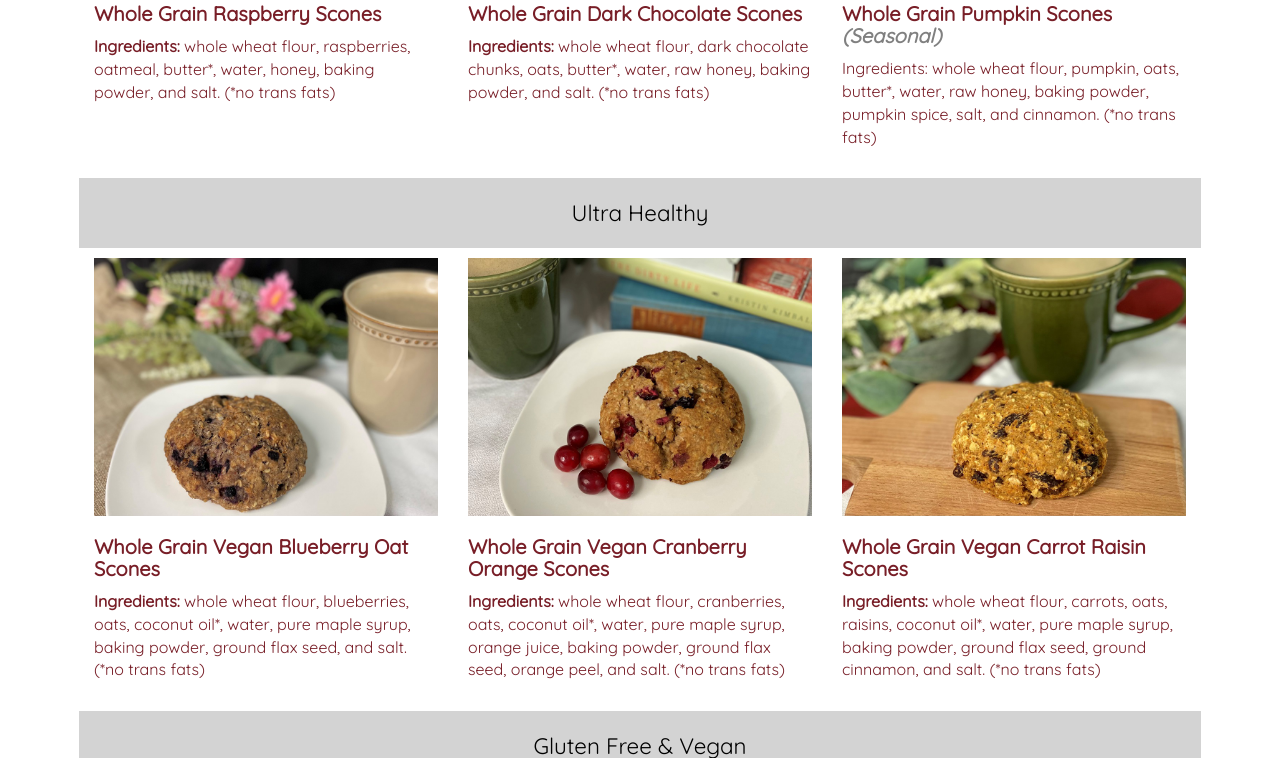
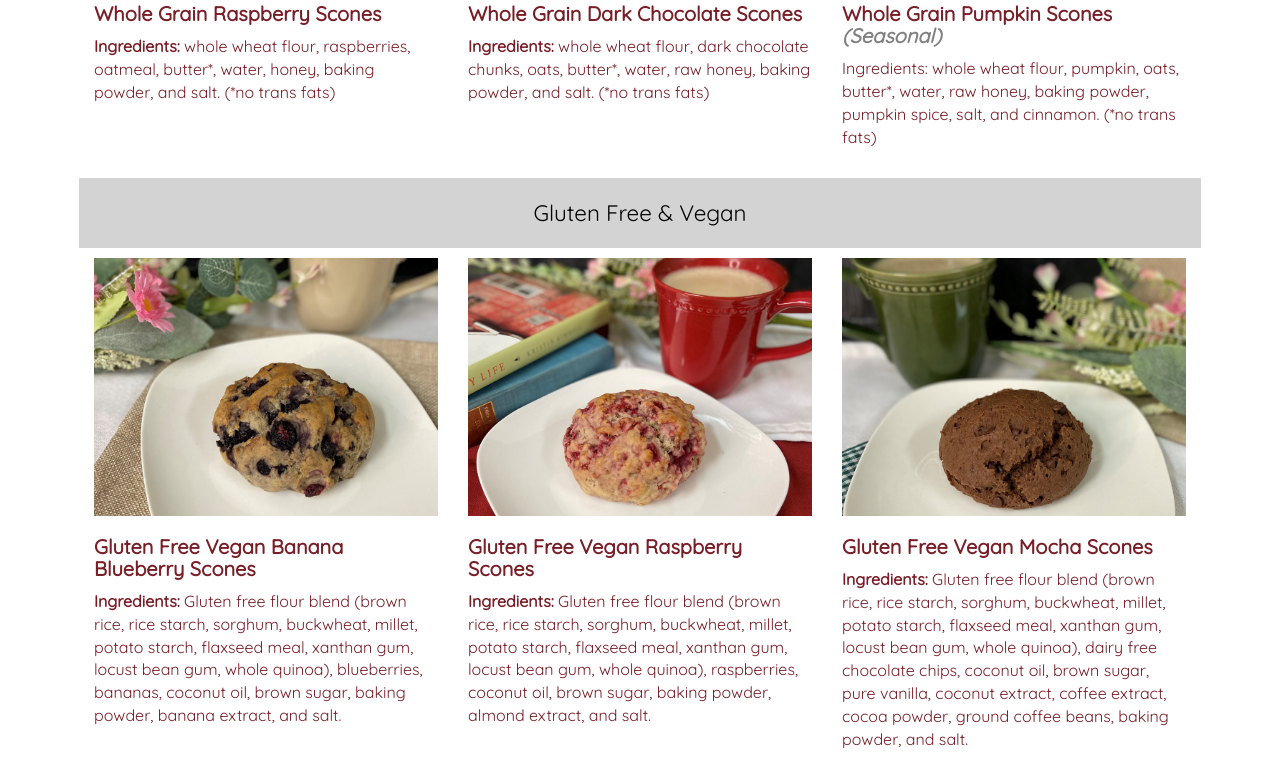
Before and after one commit to chrisandlorisbakehouse/chrisandlorisbakehouse.github.io, a website: page products.html in a window 1280 px wide. Shown: the part 3547-4305 px from the top of the page. Drawn offline with nearby package versions, Linux system fonts and the light colour scheme; a web font is replaced by a local one.

Commit message:
remove ultras, remove ig

```diff
--- a/products.html
+++ b/products.html
@@ -395,32 +395,6 @@ table, th, td {
 </div>
 </div>
 
-
-<!-- START ULTRA HEALTHY ROW 1 -->
-<div class = "container">
-  <h2 class="category" align="center">Ultra Healthy</h2>
-
-<div class="container scone col-md-4">
-    <img src="../assets/img/5_wg_blueberry.jpg" alt="WG Blueberry" class="image">
-  <h3 class="productnames">Whole Grain Vegan Blueberry Oat Scones</h3>
-  <p class = "ingredients"><b>Ingredients:</b>  whole wheat flour, blueberries, oats, coconut oil*, water, pure maple syrup, baking powder, ground flax seed, and salt. (*no trans fats)</p>
-</div>
-
-<div class="container scone col-md-4">
-  <img src="../assets/img/5_wg_cranberryorange.jpg" alt="WG Cranberry Orange" class="image">
-  <h3 class="productnames">Whole Grain Vegan Cranberry Orange Scones</h3>
-  <p class = "ingredients"><b>Ingredients:</b>  whole wheat flour, cranberries, oats, coconut oil*, water, pure maple syrup, orange juice, baking powder, ground flax seed, orange peel, and salt. (*no trans fats)</p>
-</div>
-
-<div class="container scone col-md-4">
-  <img src="../assets/img/5_wg_carrotraisin.jpg" alt="WG Carrot" class="image">
-  <h3 class="productnames">Whole Grain Vegan Carrot Raisin Scones</h3>
-  <p class = "ingredients"><b>Ingredients:</b>  whole wheat flour, carrots, oats, raisins, coconut oil*, water, pure maple syrup, baking powder, ground flax seed, ground cinnamon, and salt. (*no trans fats)</p>
-</div>
-
-</div>
-<!-- END ULTRAS -->
-
 <!-- START GLUTEN FREE ROW 1 -->
 <div class = "container">
   <h2 class = "category" align="center">Gluten Free & Vegan</h2>
@@ -512,9 +486,8 @@ table, th, td {
     <h5>
 <!--       <a href="https://m.me/198694783507805"> <i class="fab fa-facebook-messenger fa-lg"></i></a> -->
       <a href="https://www.facebook.com/Chris-Loris-Bakehouse-198694783507805/"> <i class="fab fa-facebook fa-lg"></i></a>
-      <a href="https://www.instagram.com/chrisandlorisbakehouse/"> <i class="fab fa-instagram fa-lg"></i></a>
     </h5>
-    <h5>&copy; 2022 Chris & Lori's Bakehouse.</h5>
+    <h5>&copy; 2023 Chris & Lori's Bakehouse.</h5>
   </div>
 
     <!-- Bootstrap core JavaScript
```
Also changed, not shown: DCFM.html (+1 -2 lines), WCM.html (+1 -2 lines), about.html (+0 -1 lines), index.html (+1 -2 lines).
